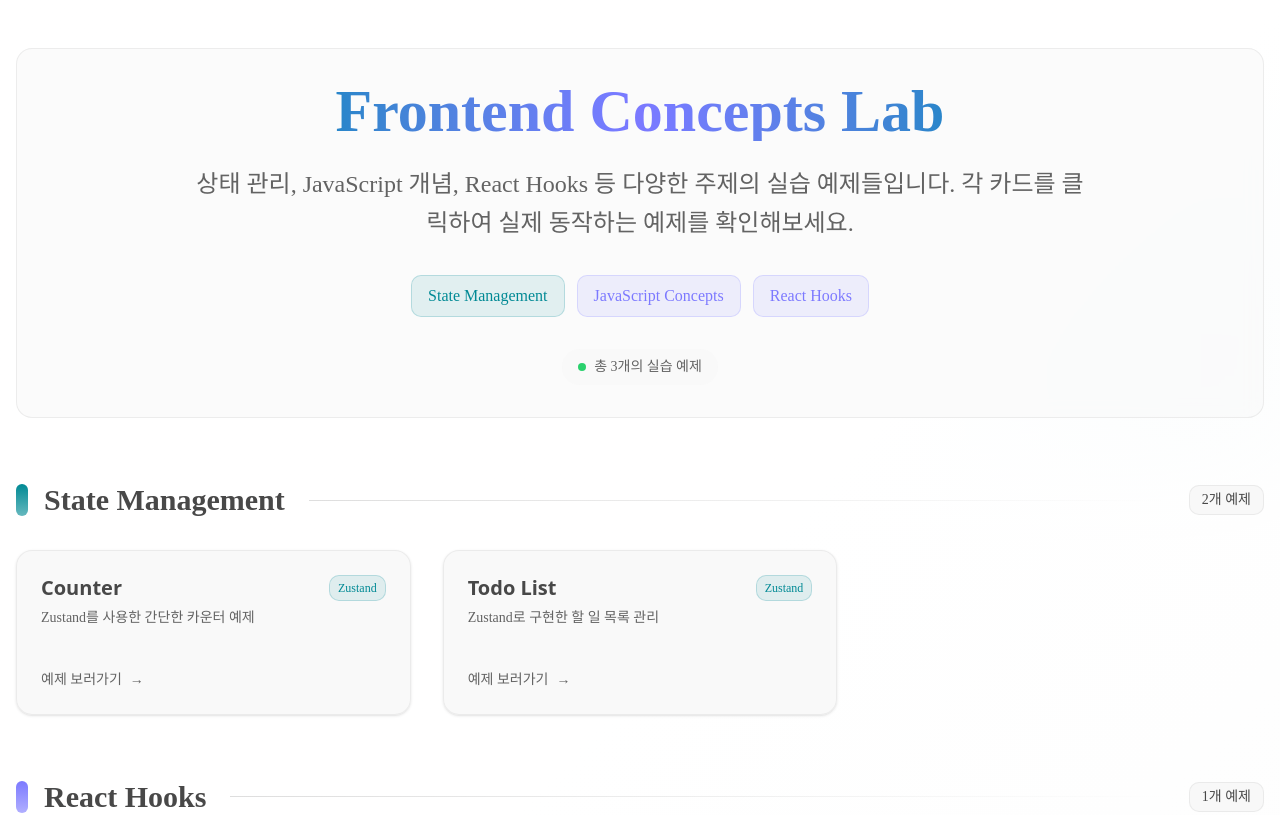
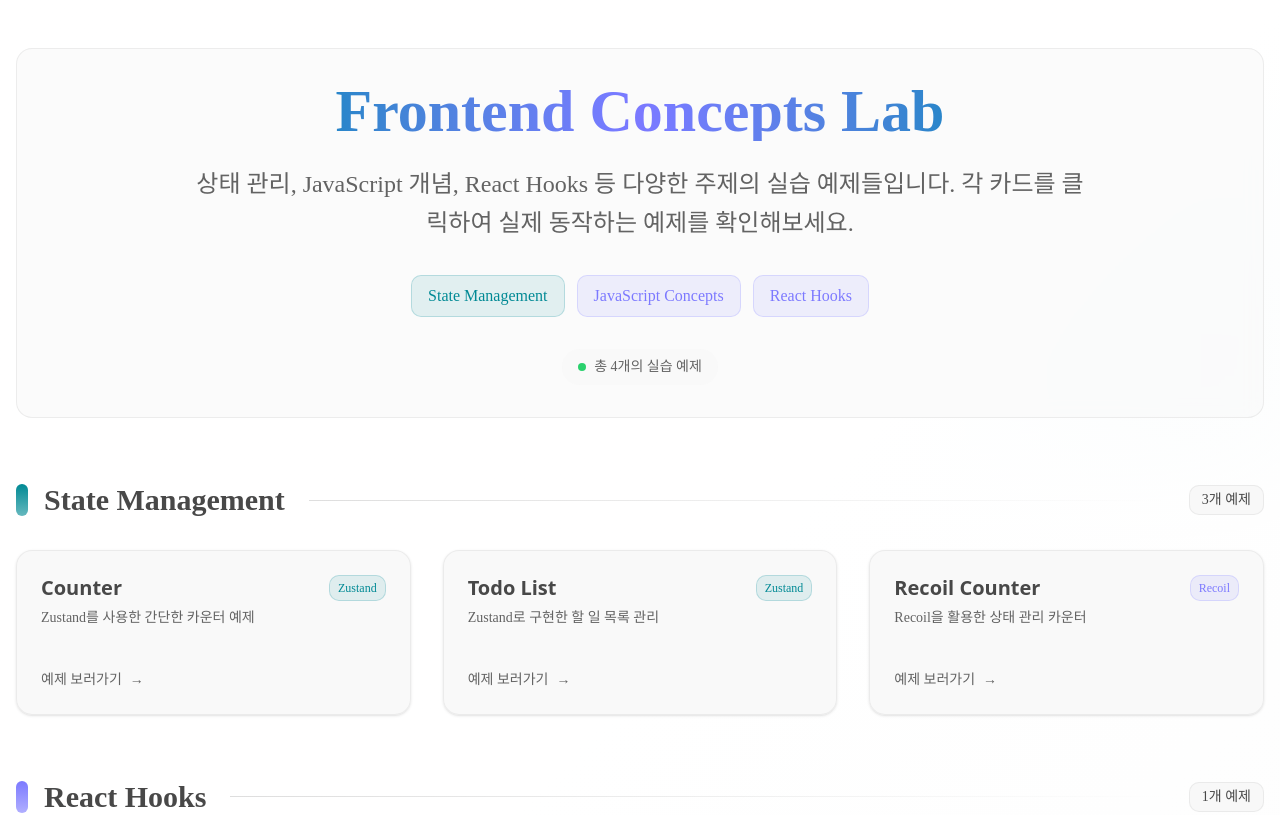
Before and after one commit to kod0751/frontend-concepts-lab, a Next.js app: page / in a window 1280 px wide. Shown: the top 815 px of the page. Built offline with nearby package versions, Linux system fonts and the light colour scheme; a web font is replaced by a local one.

Commit message:
[feat] 메인페이지 recoil counter 생성

```diff
--- a/src/app/page.tsx
+++ b/src/app/page.tsx
@@ -22,6 +22,13 @@ const examples = [
     path: '/zustand/todolist',
     category: 'State Management',
     tech: 'Zustand',
+  },
+  {
+    title: 'Recoil Counter',
+    description: 'Recoil을 활용한 상태 관리 카운터',
+    path: '/Recoil/counter',
+    category: 'State Management',
+    tech: 'Recoil',
   },
   {
     title: 'useMemo Hook',
```
